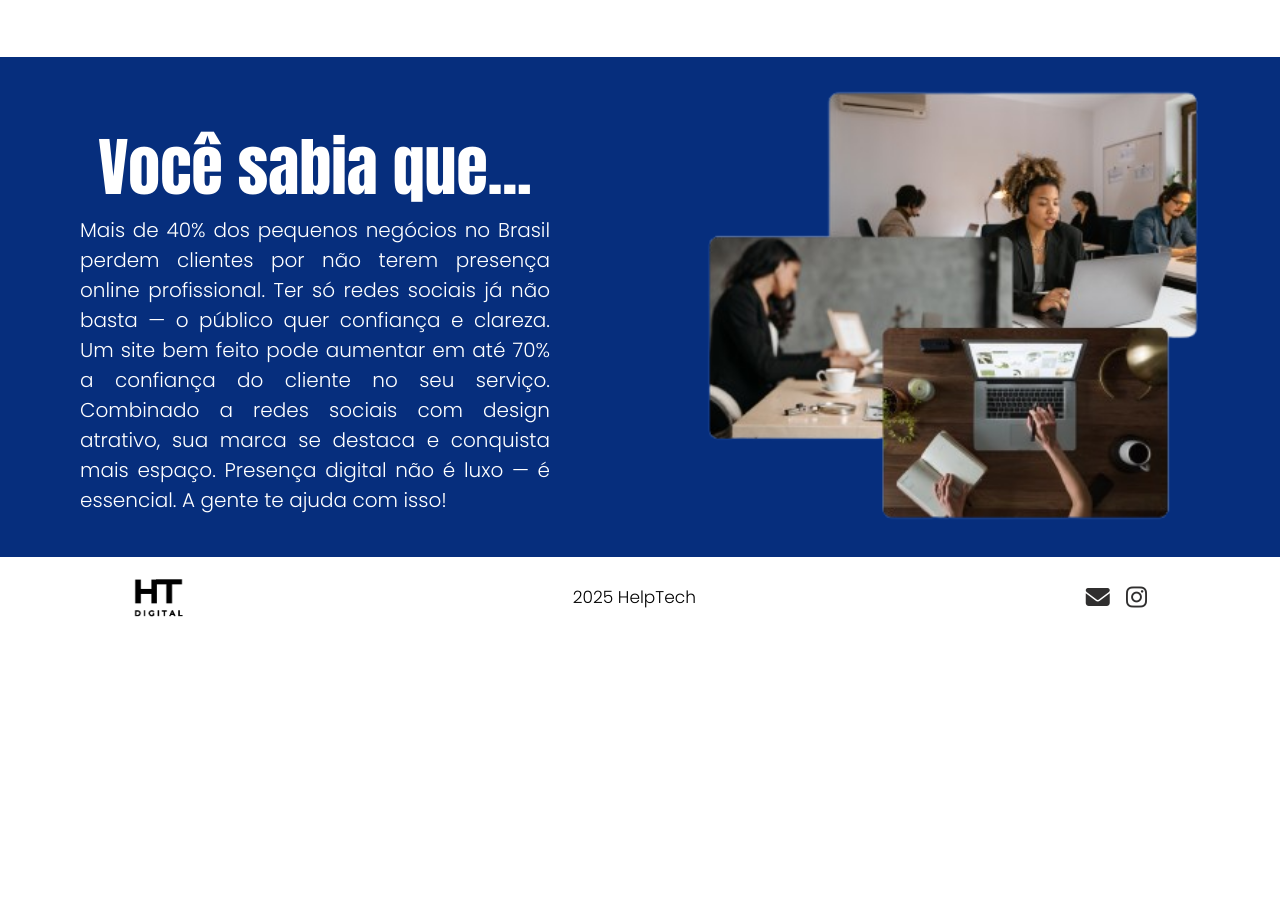
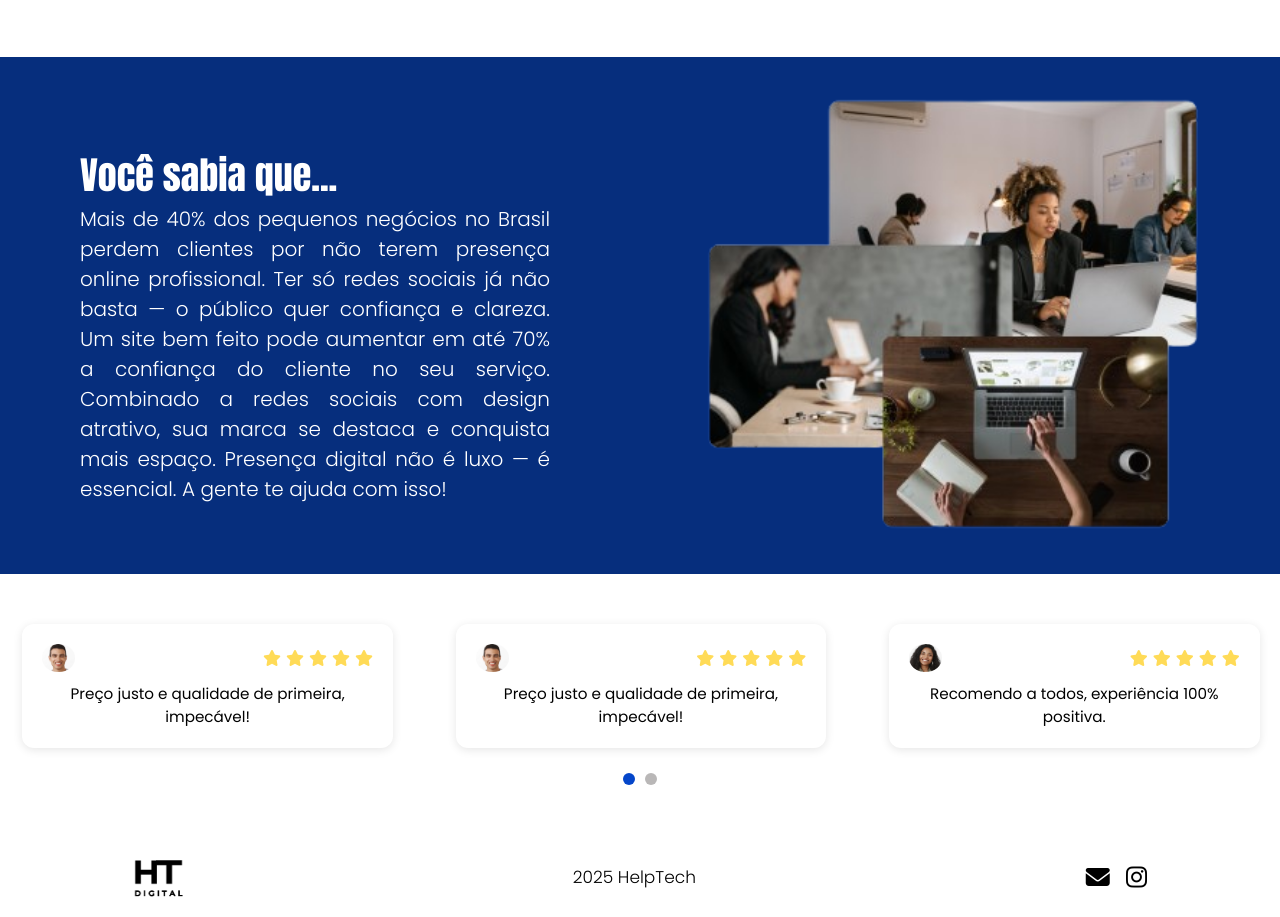
Before and after one commit to JoaoCarlosOT/HelpTechDigital, a plain HTML site: page index.html in a window 1280 px wide. Shown: the part 1713-2630 px from the top of the page. Before the commit the page ends 2350 px from the top, so only its background shows below. Drawn offline with nearby package versions, Linux system fonts and the light colour scheme.

Commit message:
carrossel de avaliações adicionado

```diff
--- a/index.html
+++ b/index.html
@@ -9,6 +9,18 @@
         integrity="sha512-DTOQO9RWCH3ppGqcWaEA1BIZOC6xxalwEsw9c2QQeAIftl+Vegovlnee1c9QX4TctnWMn13TZye+giMm8e2LwA=="
         crossorigin="anonymous" referrerpolicy="no-referrer" />
     <link rel="stylesheet" href="https://unpkg.com/aos@next/dist/aos.css" />
+
+    <!-- Owl Carousel CSS -->
+    <link rel="stylesheet"
+        href="https://cdnjs.cloudflare.com/ajax/libs/OwlCarousel2/2.3.4/assets/owl.carousel.min.css" />
+    <link rel="stylesheet"
+        href="https://cdnjs.cloudflare.com/ajax/libs/OwlCarousel2/2.3.4/assets/owl.theme.default.min.css" />
+    <!-- jQuery -->
+    <script src="https://code.jquery.com/jquery-3.6.0.min.js"></script>
+    <!-- Owl Carousel JS -->
+    <script src="https://cdnjs.cloudflare.com/ajax/libs/OwlCarousel2/2.3.4/owl.carousel.min.js"></script>
+
+
 
     <!-- Open Graph (Facebook, LinkedIn, etc.) -->
     <meta property="og:title" content="Empresa tecnologia" />
@@ -99,6 +111,75 @@
         <img src="img/img_curiosidades.png" alt="" class="img_sobre" data-aos="fade-up">
     </article>
 
+    <div class="owl-carousel car-carousel owl-theme" id="carrossel_div">
+        <div class="car-card">
+            <div class="box_avaliacao">
+                <img src="img/Captura de tela 2025-06-11 153038.png" alt="Carro 1">
+                <div class="avaliacao_star">
+                    <i class="fa-solid fa-star"></i>
+                    <i class="fa-solid fa-star"></i>
+                    <i class="fa-solid fa-star"></i>
+                    <i class="fa-solid fa-star"></i>
+                    <i class="fa-solid fa-star"></i>
+                </div>
+            </div>
+            <p>Preço justo e qualidade de primeira, impecável!</p>
+        </div>
+        <div class="car-card">
+            <div class="box_avaliacao">
+                <img src="img/Captura de tela 2025-06-11 153038.png" alt="Carro 1">
+                <div class="avaliacao_star">
+                    <i class="fa-solid fa-star"></i>
+                    <i class="fa-solid fa-star"></i>
+                    <i class="fa-solid fa-star"></i>
+                    <i class="fa-solid fa-star"></i>
+                    <i class="fa-solid fa-star"></i>
+                </div>
+            </div>
+            <p>Preço justo e qualidade de primeira, impecável!</p>
+        </div>
+        <div class="car-card">
+            <div class="box_avaliacao">
+                <img src="img/Captura de tela 2025-06-11 153106.png" alt="Carro 1">
+                <div class="avaliacao_star">
+                    <i class="fa-solid fa-star"></i>
+                    <i class="fa-solid fa-star"></i>
+                    <i class="fa-solid fa-star"></i>
+                    <i class="fa-solid fa-star"></i>
+                    <i class="fa-solid fa-star"></i>
+                </div>
+            </div>
+            <p>Recomendo a todos, experiência 100% positiva.</p>
+        </div>
+        <div class="car-card">
+            <div class="box_avaliacao">
+                <img src="img/Captura de tela 2025-06-11 153106.png" alt="Carro 1">
+                <div class="avaliacao_star">
+                    <i class="fa-solid fa-star"></i>
+                    <i class="fa-solid fa-star"></i>
+                    <i class="fa-solid fa-star"></i>
+                    <i class="fa-solid fa-star"></i>
+                    <i class="fa-solid fa-star"></i>
+                </div>
+            </div>
+            <p>Recomendo a todos, experiência 100% positiva.</p>
+        </div>
+        <div class="car-card">
+            <div class="box_avaliacao">
+                <img src="img/Captura de tela 2025-06-11 153202.png" alt="Carro 1">
+                <div class="avaliacao_star">
+                    <i class="fa-solid fa-star"></i>
+                    <i class="fa-solid fa-star"></i>
+                    <i class="fa-solid fa-star"></i>
+                    <i class="fa-solid fa-star"></i>
+                    <i class="fa-solid fa-star"></i>
+                </div>
+            </div>
+            <p>Atendimento excelente e entrega super rápida!</p>
+        </div>
+    </div>
+
+
     <footer id="endpage">
         <div>
             <!-- <h1 class="footer_thumb"> -->
@@ -167,10 +248,10 @@
             <i class="fa-solid fa-xmark" id="closeicon" onclick="AbrirEFecharMenu()"></i>
         </div>
         <nav>
-            <a href="#inicio_site"><i class="fa-solid fa-magnifying-glass" id="icon_links_naver"></i>Início</a>
-            <a href="#sobre_site"><i class="fa-solid fa-magnifying-glass" id="icon_links_naver"></i>Sobre</a>
-            <a href="#Serviços"><i class="fa-solid fa-magnifying-glass" id="icon_links_naver"></i>Serviços</a>
-            <a href="#endpage"><i class="fa-solid fa-magnifying-glass" id="icon_links_naver"></i>Contatos</a>
+            <a href="#inicio_site"><i class="fa-solid fa-house" id="icon_links_naver"></i>Início</a>
+            <a href="#sobre_site"><i class="fa-solid fa-user" id="icon_links_naver"></i>Sobre</a>
+            <a href="#Serviços"><i class="fa-solid fa-cogs" id="icon_links_naver"></i>Serviços</a>
+            <a href="#endpage"><i class="fa-solid fa-phone-alt" id="icon_links_naver"></i>Contatos</a>
         </nav>
     </div>
 
--- a/script.js
+++ b/script.js
@@ -12,6 +12,27 @@ function AbrirEFecharMenu() {
     }
 }
 
+  $(document).ready(function(){
+    $('.car-carousel').owlCarousel({
+      loop: true,
+      margin: 20,
+      nav: false,           // Desativa as setas
+      dots: true,           // Ativa as bolinhas
+      responsive: {
+        0: {
+          items: 1          // 1 card por vez no mobile
+        },
+        600: {
+          items: 2
+        },
+        1000: {
+          items: 3          // 3 cards lado a lado em telas grandes
+        }
+      }
+    });
+  });
+
+
 // window.addEventListener('scroll', function() {
 //     var button = document.getElementById('butao-main');
 //     var scrollPosition = window.scrollY;
--- a/style.css
+++ b/style.css
@@ -58,7 +58,7 @@ header>div>i {
 
 #iconmenu {
     display: none;
-    font-size: 22px;
+    font-size: clamp(26px, 4vw, 32px);
 }
 
 #carticon {
@@ -210,12 +210,13 @@ section {
 }
 
 .art-div>h1 {
-    font-size: 4rem;
-    color: black;
+    font-size: clamp(22px, 4vw, 42px);
+    color: var(--color-default);
     font-weight: 400;
     font-family: "Anton", sans-serif;
     margin-top: 20px;
     margin-left: 0px;
+    padding-left: 12px;
 }
 
 .art-div>p {
@@ -229,7 +230,7 @@ section {
 
 .img_sobre {
     width: 40vw;
-    min-width: 300px;
+    min-width: 280px;
     max-width: 500px;
     margin: 10px;
 }
@@ -287,6 +288,7 @@ section {
     margin: auto;
     max-width: 1270px;
     text-align: left;
+    padding-left: 15px;
 }
 
 .title_services_start {
@@ -325,16 +327,15 @@ section {
     min-width: 200px;
     height: 200px;
     padding: 20px;
-    transition: transform 0.3s ease;
     display: flex;
     flex-direction: column;
     justify-content: center;
     align-items: center;
+    transition: 0.3s ease-in-out;
 }
 
 .service:hover {
     transform: translateY(-10px);
-    box-shadow: 0 16px 30px --color-second;
 }
 
 .service h3 {
@@ -353,32 +354,33 @@ section {
 /*-------------------------------------------------------------------------------------------*/
 
 
-/*sobre -------------------------------------------------------------------------------------------*/
+/*curiosidades -------------------------------------------------------------------------------------------*/
 .art_curiosidade {
     display: flex;
     align-items: center;
     justify-content: space-around;
     flex-wrap: wrap;
     width: 100%;
-    height: auto;
+    height: 100%;
     background-color: var(--color-default);
+    padding: 30px 0px;
 }
 
 .curiosidade_box {
     width: 500px;
-    height: 500px;
     display: flex;
     flex-direction: column;
-    align-items: center;
     justify-content: center;
     color: white;
 }
 
 .curiosidade_box>h1 {
-    font-size: 4rem;
+    font-size: clamp(22px, 4vw, 38px);
     font-weight: 400;
     font-family: "Anton", sans-serif;
     margin-top: 20px;
+    text-align: left;
+    padding-left: 15px;
 }
 
 .curiosidade_box>p {
@@ -392,7 +394,77 @@ section {
 
 /*-------------------------------------------------------------------------------------------*/
 
+/*carrossel -------------------------------------------------------------------------------------------*/
+/* Cor padrão das bolinhas */
+.owl-theme .owl-dots .owl-dot span {
+    background: #b9b7b7;
+    /* cor das bolinhas inativas */
+    width: 12px;
+    height: 12px;
+    margin: 5px;
+    display: block !important;
+    border-radius: 50%;
+    transition: background 0.3s;
+}
 
+/* Cor da bolinha ativa (indicando o slide atual) */
+.owl-theme .owl-dots .owl-dot.active span {
+    background: var(--color-second);
+    /* por exemplo, azul */
+}
+
+#carrossel_div {
+    padding: 40px 0px;
+}
+
+.car-card {
+    background: #fff;
+    padding: 20px;
+    margin: 10px auto;
+    border-radius: 12px;
+    box-shadow: 0 2px 10px rgba(0, 0, 0, 0.1);
+    text-align: center;
+    width: 80%;
+    max-width: 400px;
+}
+
+.box_avaliacao {
+    display: flex;
+    flex-direction: row;
+    align-items: center;
+    justify-content: space-between;
+    margin-bottom: 10px;
+}
+
+.avaliacao_star {
+    display: flex;
+    flex-direction: row;
+    align-items: center;
+    justify-content: center;
+    gap: 5px;
+}
+
+.avaliacao_star>i {
+    color: #FFDB57;
+}
+
+.car-card img {
+    max-width: 10%;
+    border-radius: 50%;
+}
+
+.car-card h3 {
+    margin-top: 15px;
+    font-size: 1.2em;
+    color: #333;
+}
+
+.car-card p {
+    color: black;
+    font-size: 0.95em;
+}
+
+/* -------------------------------------------------------------------------------------------*/
 
 
 /*footer -------------------------------------------------------------------------------------------*/
@@ -447,7 +519,7 @@ footer>div {
 .imgicone1,
 .imgicone2,
 .imgicone3 {
-    color: rgb(48, 47, 47);
+    color: black;
     font-size: x-large;
     padding: 5px;
 }
@@ -537,6 +609,11 @@ hr {
     right: 20px;
 }
 
+.button_zap:hover {
+    transform: translateY(-10px);
+    transition: transform 0.3s ease;
+}
+
 .button_zap>a>i {
     color: #fff;
     font-size: 30px;
@@ -565,17 +642,11 @@ hr {
         display: none;
     }
 
-    .art-div>h1 {
-        font-size: 2rem;
-        color: black;
-        font-weight: 800;
-    }
-
     .curiosidade_box>h1 {
-        font-size: 2rem;
         color: rgb(255, 255, 255);
         font-weight: 800;
         letter-spacing: 5px;
+        text-align: center;
     }
 
     .art-div,
@@ -599,4 +670,12 @@ hr {
         flex: 1 1 100%;
         max-width: 100%;
     }
+
+    .art_curiosidade {
+        height: 960px;
+    }
+
+    #Serviços {
+        margin-top: 110px;
+    }
 }
```
Also changed, not shown: img/Captura de tela 2025-06-11 153038.png (added), img/Captura de tela 2025-06-11 153106.png (added), img/Captura de tela 2025-06-11 153202.png (added).
